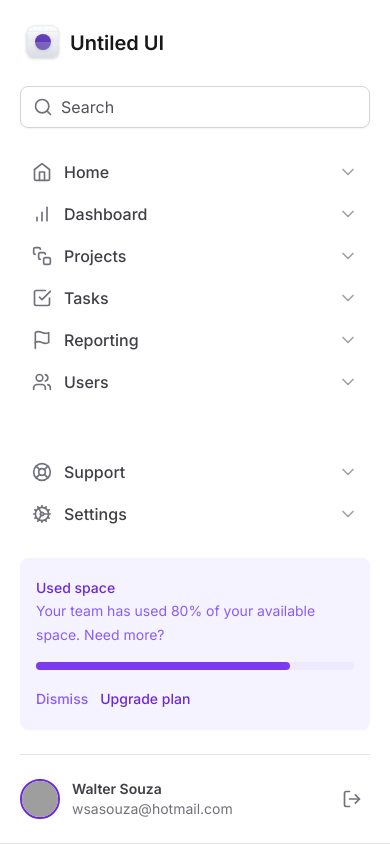
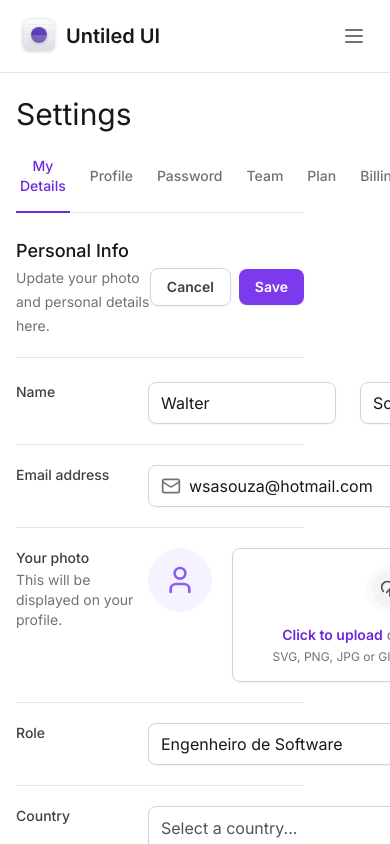
Before and after one commit to wsasouza/tailwind-tests, a Next.js app: page / in a window 390 px wide. Shown: the top 844 px of the page. Built offline with nearby package versions, Linux system fonts and the light colour scheme; grey boxes are pictures that could not be loaded.

Commit message:
Feat: Abertura da Sidebar

```diff
--- a/package.json
+++ b/package.json
@@ -10,6 +10,7 @@
   },
   "dependencies": {
     "@formkit/auto-animate": "^0.7.0",
+    "@radix-ui/react-collapsible": "^1.0.3",
     "@radix-ui/react-select": "^1.2.2",
     "@radix-ui/react-tabs": "^1.0.4",
     "@types/node": "20.4.6",
--- a/src/app/layout.tsx
+++ b/src/app/layout.tsx
@@ -20,7 +20,9 @@
       <body className={inter.className}>
         <div className="grid min-h-screen grid-cols-app">
           <Sidebar />
-          <main className="px-8 pb-12 pt-8">{children}</main>
+          <main className="px-4 pb-12 pt-24 lg:col-start-2 lg:px-8 lg:pt-8">
+            {children}
+          </main>
         </div>
       </body>
     </html>
--- a/src/components/Sidebar/index.tsx
+++ b/src/components/Sidebar/index.tsx
@@ -1,3 +1,6 @@
+'use client'
+
+import * as Collapsible from '@radix-ui/react-collapsible'
 import {
   BarChart,
   CheckSquare,
@@ -5,6 +8,7 @@
   Flag,
   Home,
   LifeBuoy,
+  Menu,
   Search,
   SquareStack,
   Users,
@@ -14,12 +18,24 @@
 import { UsedSpaceWidget } from './UsedSpaceWidget'
 import { Profile } from './Profile'
 import * as Input from '../Form/Input'
+import { Button } from '../Button'
 
 export function Sidebar() {
   return (
-    <aside className="fixed bottom-0 left-0 right-0 top-0 z-20 flex flex-col gap-6 border-b border-zinc-200 bg-white px-5 py-6 lg:relative lg:right-auto lg:w-80 lg:border-r lg:py-8">
+    <Collapsible.Root className="fixed left-0 right-0 top-0 z-20 flex flex-col gap-6 border-b border-zinc-200 bg-white p-4 data-[state=open]:bottom-0  data-[state=open]:h-screen lg:w-80 lg:border-r lg:px-5 lg:py-8 lg:data-[state=closed]:bottom-0">
+      <div className="flex items-center justify-between">
         <Logo />
+        <Collapsible.Trigger asChild className="lg:hidden">
+          <Button variant="ghost">
+            <Menu className="h-6 w-6" />
+          </Button>
+        </Collapsible.Trigger>
+      </div>
 
+      <Collapsible.Content
+        forceMount
+        className="flex flex-1 flex-col gap-6 data-[state=closed]:hidden lg:data-[state=closed]:flex"
+      >
         <Input.Root>
           <Input.Prefix>
             <Search className="h-5 w-5 text-zinc-500" />
@@ -48,6 +64,7 @@
 
           <Profile />
         </div>
-    </aside>
+      </Collapsible.Content>
+    </Collapsible.Root>
   )
 }
```
Also changed, not shown: 1 other file (tests, documents, lock files or other folders). Lines whose indentation alone changed are shown as unchanged.
